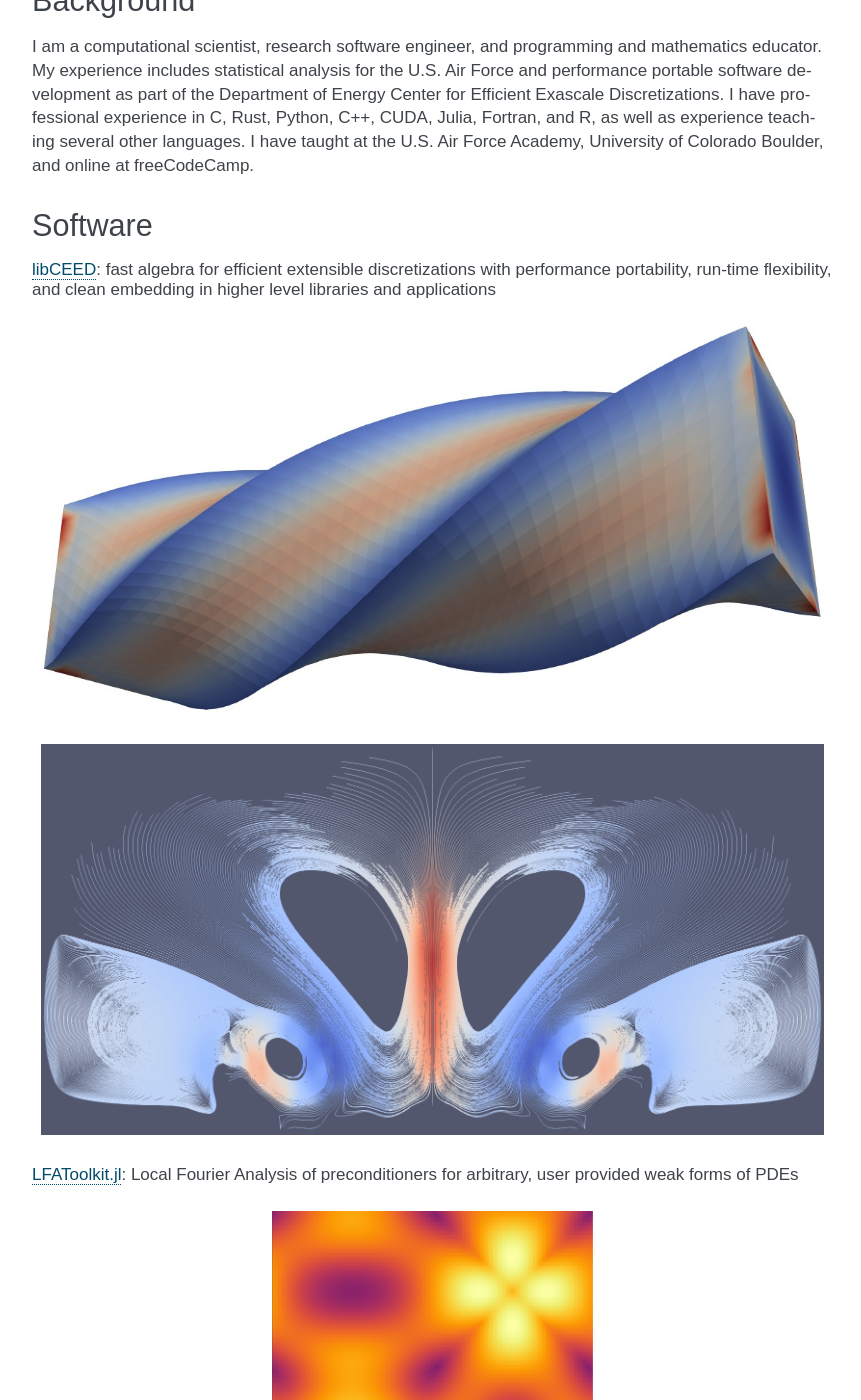
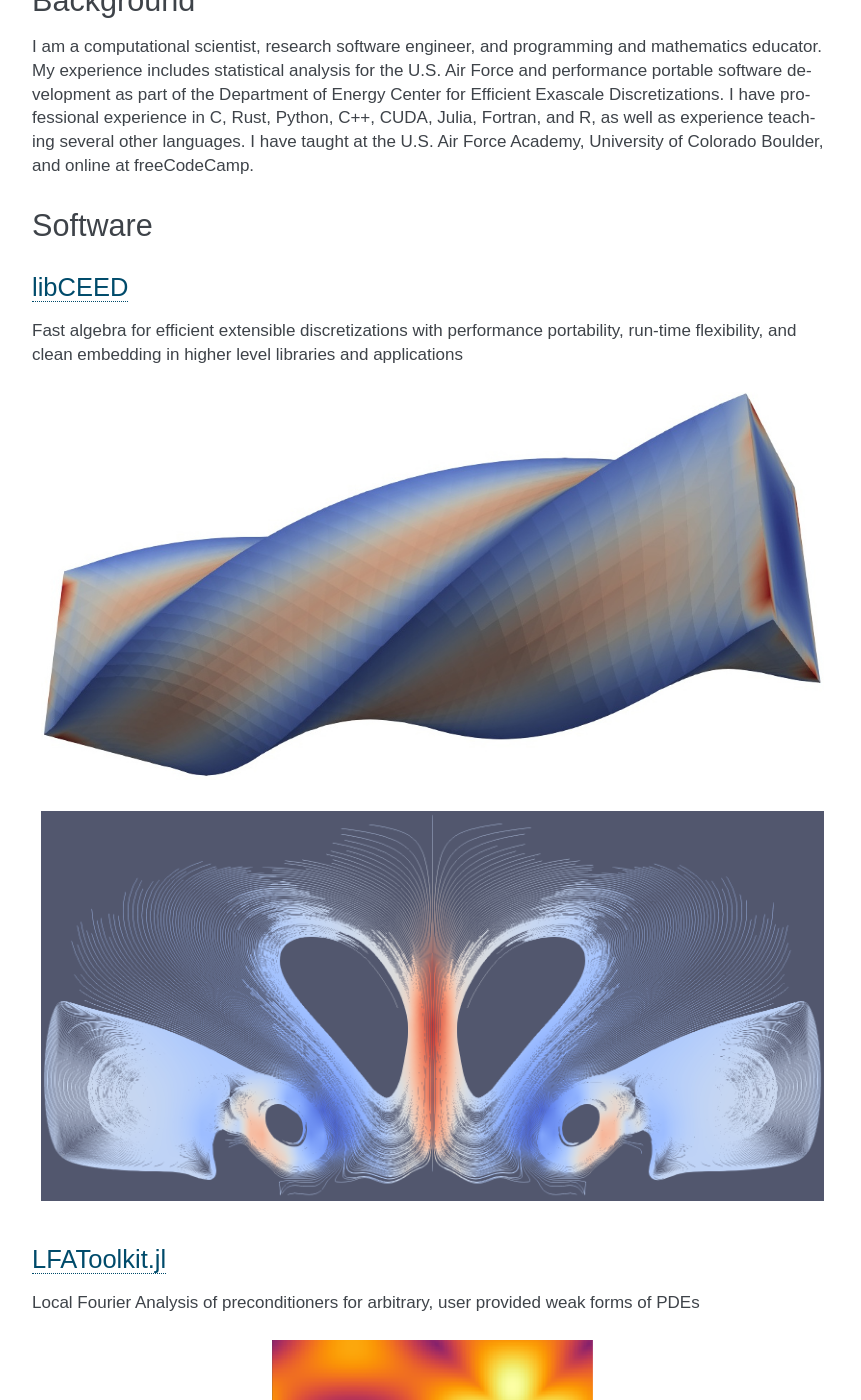
Before and after one commit to jeremylt/personal_website, a Sphinx documentation site: the page built from source/index.rst, in a window 1280 px wide and 1400 px high, scrolled down 346 px. Shown: the whole window, without its empty margins (168-1029 px from the left). Built offline with Sphinx 7.4.7, drawn with Linux system fonts in a browser that asks for light colours; nearby versions of some CDN libraries; some of the changed lines change nothing that is shown; some of the changed text lies outside the part shown.

Commit message:
split subsections

```diff
--- a/source/index.rst
+++ b/source/index.rst
@@ -1,6 +1,6 @@
-====================================
+################################################################
 Jeremy Luke Thompson
-====================================
+################################################################
 
 .. |fa-email| raw:: html
 
@@ -30,8 +30,12 @@ Jeremy Luke Thompson
 
     <i class="fab fa-researchgate"></i>
 
+.. |fa-d20| raw:: html
+
+    <i class="fas fa-dice-d20"></i>
+
 Contact
-====================================
+****************************************************************
 
 | |fa-email| email:            jeremy (at) jeremylt.org
 | |fa-github| GitHub:          `jeremylt <https://www.github.com/jeremylt>`_
@@ -42,7 +46,7 @@ Contact
 | |fa-research| ResearchGate:  `Jeremy Thompson <https://www.researchgate.net/profile/Jeremy-Thompson>`_
 
 Background
-====================================
+****************************************************************
 
 I am a computational scientist, research software engineer, and programming and mathematics educator.
 My experience includes statistical analysis for the U.S. Air Force and performance portable software development as part of the Department of Energy Center for Efficient Exascale Discretizations.
@@ -50,19 +54,28 @@ I have professional experience in C, Rust, Python, C++, CUDA, Julia, Fortran, an
 I have taught at the U.S. Air Force Academy, University of Colorado Boulder, and online at freeCodeCamp.
 
 Software
-====================================
+****************************************************************
 
-| `libCEED <https://www.github.com/CEED/libCEED>`_: fast algebra for efficient extensible discretizations with performance portability, run-time flexibility, and clean embedding in higher level libraries and applications
+`libCEED <https://www.github.com/CEED/libCEED>`_
+----------------------------------------------------------------
+
+Fast algebra for efficient extensible discretizations with performance portability, run-time flexibility, and clean embedding in higher level libraries and applications
 
 .. figure:: img/SolidsTwist.jpeg
 .. figure:: img/FluidsVortices.png
 
-| `LFAToolkit.jl <https://www.github.com/jeremylt/LFAToolkit.jl>`_: Local Fourier Analysis of preconditioners for arbitrary, user provided weak forms of PDEs
+`LFAToolkit.jl <https://www.github.com/jeremylt/LFAToolkit.jl>`_
+----------------------------------------------------------------
+
+Local Fourier Analysis of preconditioners for arbitrary, user provided weak forms of PDEs
 
 .. figure:: img/LFAToolkit.png
 
+Hobbies
+****************************************************************
+
 Dungeons & Dragons
-====================================
+----------------------------------------------------------------
 
-| `Theaceae <https://eudicods.github.io/Theaceae/>`_ Campaign Setting: the land of tea, treasure, and adventure
-| `Astral Sea <https://eudicods.github.io/AstralSea/>`_ Campaign Setting: the realm between realms, full of intrigue and mystery
+| |fa-d20| `Theaceae <https://eudicods.github.io/Theaceae/>`_: the land of tea, treasure, and adventure
+| |fa-d20| `Astral Sea <https://eudicods.github.io/AstralSea/>`_: the realm between realms, full of intrigue and mystery
```
